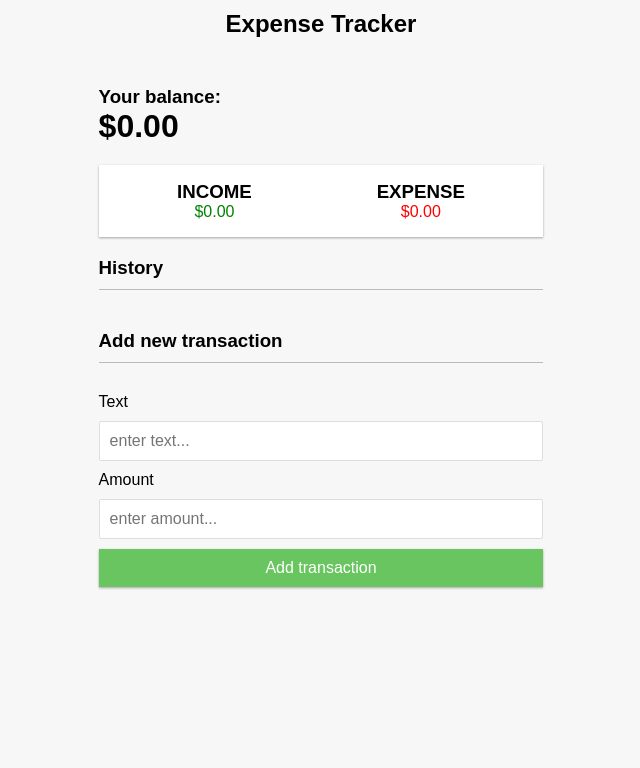
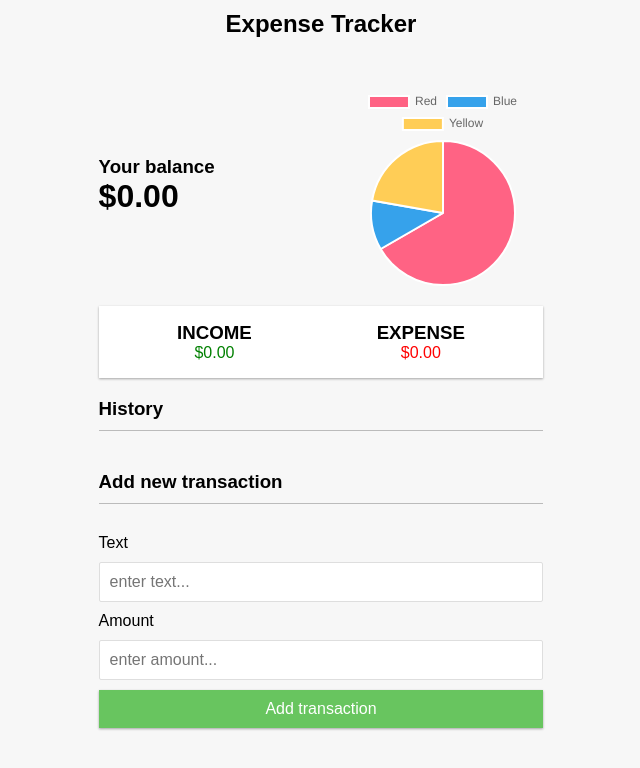
Before and after one commit to cold6lanket/expense-tracker, a plain HTML site: page index.html in a window 1280 px wide. Shown: the whole page, without its empty margins (319-959 px from the left). Drawn offline with nearby package versions, Linux system fonts and the light colour scheme.

Commit message:
chart added

```diff
--- a/index.html
+++ b/index.html
@@ -12,8 +12,14 @@
         <h2>Expense Tracker</h2>
         <div class="main__inner">
             <div class="balance_field">
-                <h3>Your balance: </h3>
-                <h1 id="balance">$<span>0.00</span></h1>
+                <div class="balance__inner">
+                    <h3>Your balance</h3>
+                    <h1 id="balance">$<span>0.00</span></h1>
+                </div>
+
+                <div class="chart_container">
+                    <canvas id="myChart"></canvas>
+                </div>
             </div>
             <div class="profit_table">
 
@@ -55,6 +61,7 @@
         </div>
 
     </div>
+    <script src="https://cdn.jsdelivr.net/npm/chart.js"></script>
     <script src="script.js"></script>
 </body>
 </html>
--- a/script.js
+++ b/script.js
@@ -1,4 +1,5 @@
 // retrive dom elements
+
 // input elements
 const transactionText = document.querySelector('#text');
 const transactionAmount = document.querySelector('#amount');
@@ -111,3 +112,34 @@ function deleteItem(e) {
     }
 
 }
+
+const ctx = document.getElementById('myChart').getContext('2d');
+
+const data = {
+    labels: [
+        'Red',
+        'Blue',
+        'Yellow'
+    ],
+    datasets: [{
+        label: 'My First Dataset',
+        data: [300, 50, 100],
+        backgroundColor: [
+            'rgb(255, 99, 132)',
+            'rgb(54, 162, 235)',
+            'rgb(255, 205, 86)'
+        ],
+        hoverOffset: 4
+    }],
+    options: {
+        responsive: true,
+        maintainAspectRatio: false
+    }
+};
+
+const config = {
+    type: 'pie',
+    data: data,
+};
+
+const chart = new Chart(ctx, config);
--- a/style.css
+++ b/style.css
@@ -19,6 +19,17 @@ body{
 .main__inner{
     margin: 30px auto;
     padding: 1.1rem;
+}
+
+.balance_field{
+    display: flex;
+    justify-content: space-between;
+    align-items: center;
+}
+
+.chart_container {
+    width: 200px;
+    height: 200px
 }
 
 .profit_table{
```
